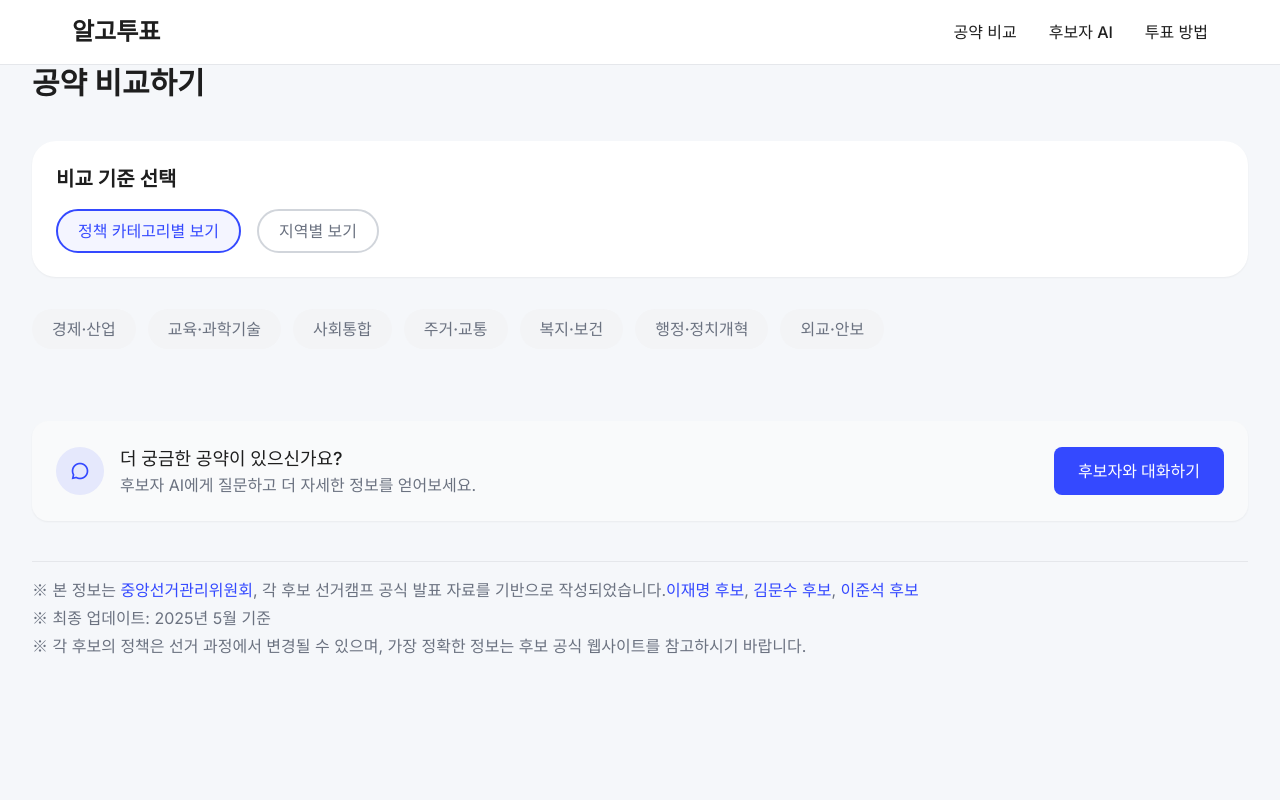
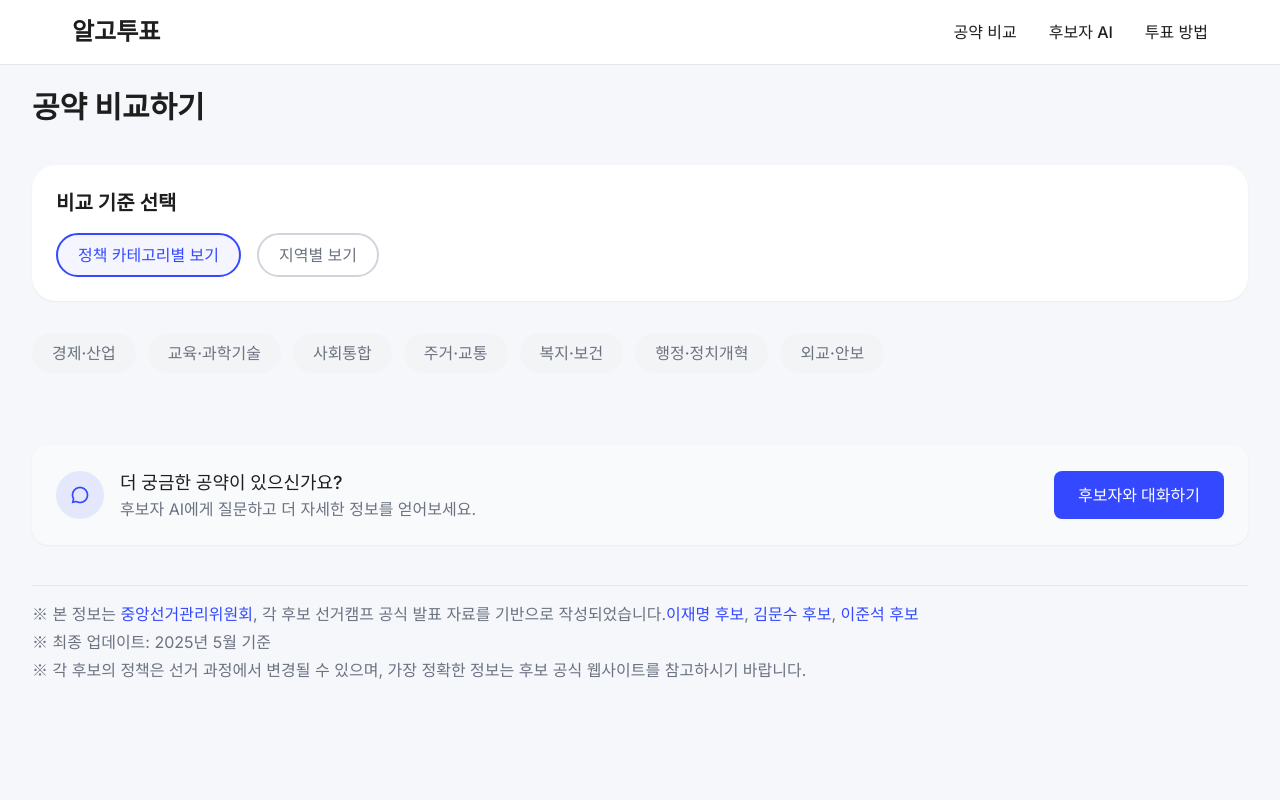
Before and after one commit to Kwon-Jisu/AlgoVote_Web, a Next.js app: page /compare in a window 1280 px wide. Shown: the top 800 px of the page. Built offline with nearby package versions, Linux system fonts and the light colour scheme; a web font is replaced by a local one.

Commit message:
ui: layout

```diff
--- a/src/app/compare/page.tsx
+++ b/src/app/compare/page.tsx
@@ -188,7 +188,7 @@ export default function Compare() {
 
   return (
     <div className="bg-background min-h-screen">
-      <main className="max-w-screen-xl mx-auto px-4 sm:px-6 lg:px-8 py-0 fade-in">
+      <main className="max-w-screen-xl mx-auto px-4 sm:px-6 lg:px-8 py-6 fade-in">
         <h1 className="text-3xl font-bold text-text-primary text-start mb-10">공약 비교하기</h1>
 
         {/* 비교 기준 선택 영역 */}
```
